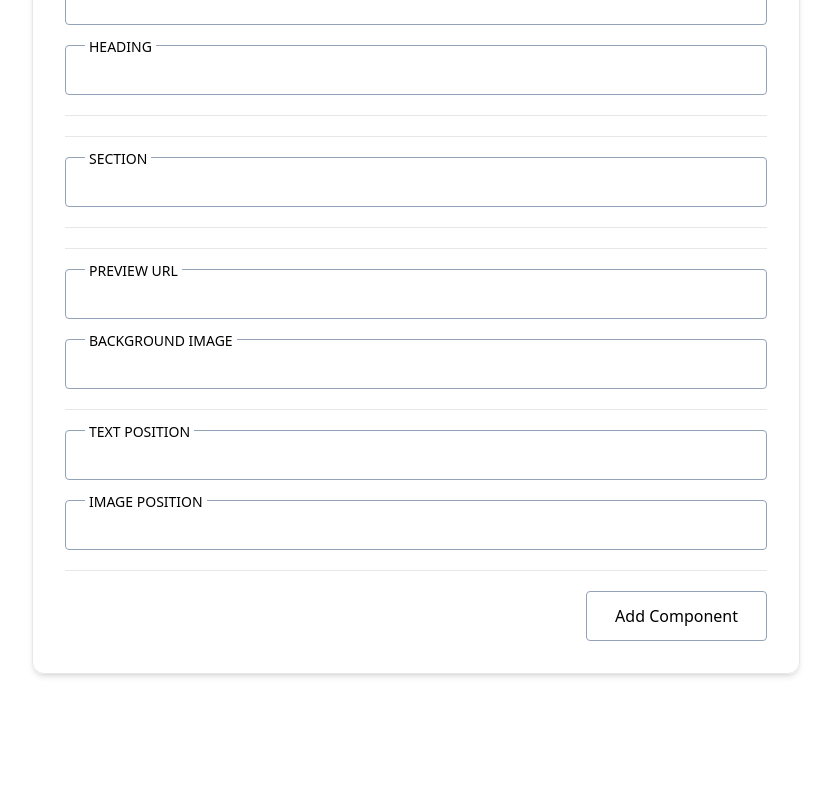
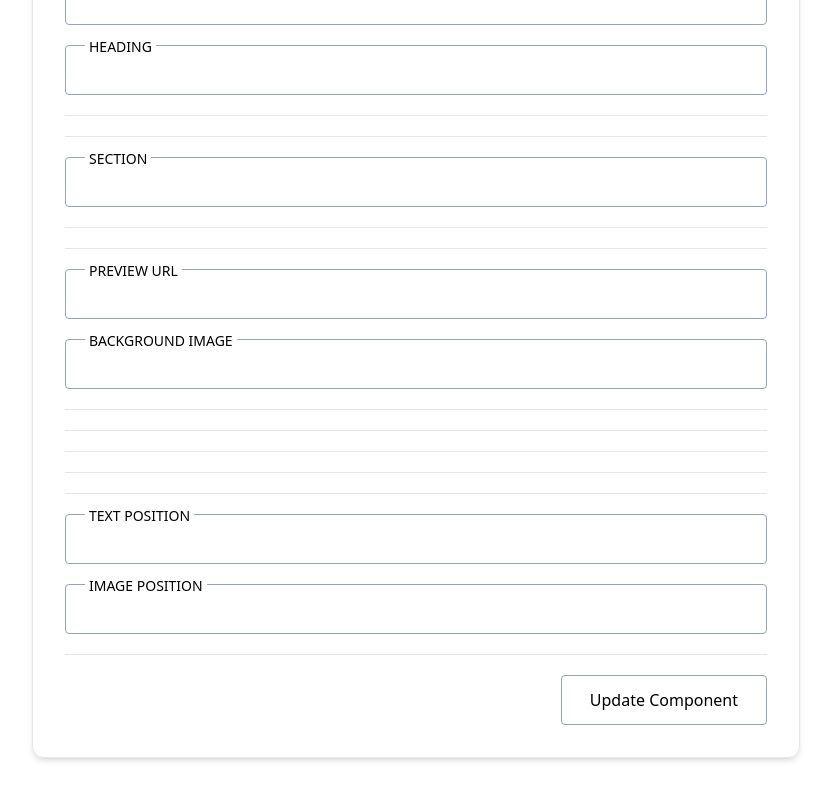
Before and after one commit to McLnp/components-list, a React (Vite) app: page /component-update/1 in a window 1280 px wide. Shown: the part 590-1390 px from the top of the page, without its empty margins (224-1055 px from the left). Before the commit the page ends 1360 px from the top, so only its background shows below. Built offline with nearby package versions, Linux system fonts and the light colour scheme; no server answers; the database is empty.

Commit message:
Update Component(not final)
Update the components but there is still a bug

```diff
--- a/src/components/CarouselImg.jsx
+++ b/src/components/CarouselImg.jsx
@@ -6,6 +6,7 @@ function CarouselImg({
   initialValue = { carouselImages: [] },
   changeCallback,
 }) {
+  if (!initialValue.carouselImages) return <></>;
   const [carouselImgs, setCarouselImgs] = useState(initialValue.carouselImages);
 
   function addCarouselImg() {
--- a/src/components/ContentField.jsx
+++ b/src/components/ContentField.jsx
@@ -3,6 +3,7 @@ import TextField from "./TextField";
 import Button from "./Button";
 
 function ContentField({ initialValue = { contentItems: [] }, changeCallback }) {
+  if (!initialValue.contentItems) return <></>;
   const [contents, setContents] = useState(initialValue.contentItems);
 
   const addContentField = () => {
--- a/src/components/Cta.jsx
+++ b/src/components/Cta.jsx
@@ -3,6 +3,8 @@ import TextField from "./TextField";
 import Button from "./Button";
 
 function CtaField({ initialValue = { ctaItems: [] }, changeCallback }) {
+  if (!initialValue.ctaItems) return <></>;
+
   const [ctas, setCtas] = useState(initialValue.ctaItems);
 
   const addCtaField = () => {
--- a/src/components/Form.jsx
+++ b/src/components/Form.jsx
@@ -22,8 +22,7 @@ export const Form = () => {
     contentItems: [{ heading: "", text: "", icon: "", column: "" }],
     section: "",
     ctaItems: [{ text: "", link: "", icon: "" }],
-    form: {
-      fields: [
+    form: [
       {
         type: "",
         label: "",
@@ -31,7 +30,6 @@ export const Form = () => {
         placeholder: "",
       },
     ],
-    },
     previewUrl: "",
     backgroundImg: "",
     images: [{ alt: "", src: "", position: "" }],
@@ -95,7 +93,7 @@ export const Form = () => {
       };
     });
 
-    const componentFormFieldArr = value.form.fields.map((item) => {
+    const componentFormFieldArr = value.form.map((item) => {
       return {
         components_id: component_id,
         component_field_type: item.type,
--- a/src/components/Images.jsx
+++ b/src/components/Images.jsx
@@ -3,6 +3,8 @@ import Button from "./Button";
 import TextField from "./TextField";
 
 function Images({ initialValue = { images: [] }, changeCallback }) {
+  if (!initialValue.images) return <></>;
+
   const [imagesItems, setImagesItem] = useState(initialValue.images);
 
   function addImages() {
--- a/src/components/Tags.jsx
+++ b/src/components/Tags.jsx
@@ -3,6 +3,8 @@ import TextField from "./TextField";
 import Button from "./Button";
 
 function Tags({ initialValue = { tagItems: [] }, changeCallback }) {
+  if (!initialValue.tagItems) return <></>;
+
   const [tags, setTags] = useState(initialValue.tagItems);
 
   function addTags() {
--- a/src/components/gridImg.jsx
+++ b/src/components/gridImg.jsx
@@ -3,6 +3,8 @@ import TextField from "./TextField";
 import Button from "./Button";
 
 function GridImg({ initialValue = { gridImages: [] }, changeCallback }) {
+  if (!initialValue.gridImages) return <></>;
+
   const [gridImgs, setGridImgs] = useState(initialValue.gridImages);
 
   function addCarouselImg() {
--- a/src/pages/Update.jsx
+++ b/src/pages/Update.jsx
@@ -1,4 +1,5 @@
 import React, { useEffect, useState } from "react";
+import { useNavigate } from "react-router-dom";
 import { useParams } from "react-router-dom";
 import supabase from "../config/SupabaseClient";
 import TextField from "../components/TextField";
@@ -15,6 +16,9 @@ import Button from "../components/Button";
 function Update() {
   const { id: component_id } = useParams();
   const [value, setValue] = useState({});
+  const [isLoading, setIsLoading] = useState(false);
+
+  const navigate = useNavigate();
 
   useEffect(() => {
     fetchComponent();
@@ -35,43 +39,50 @@ function Update() {
     }
 
     if (data) {
-      console.log(data);
-      const ctaItems = data.components_ctaItems.map((item) => ({
+      const ctaItems = data.components_ctaItems.map((item) => {
+        return {
           text: item.cta_text,
           link: item.cta_link,
           icon: item.cta_icon,
-      }));
-      const contentItems = data.components_contentItems.map((item) => ({
+        };
+      });
+      const contentItems = data.components_contentItems.map((item) => {
+        return {
           heading: item.content_heading,
           text: item.content_text,
           icon: item.content_icon,
           column: item.content_column,
-      }));
+        };
+      });
 
-      const formFields = data.components_formFields.map((item) => ({
+      const formFields = data.components_formFields.map((item) => {
+        return {
           type: item.component_field_type,
           label: item.component_field_label,
           icon: item.component_field_icon,
           placeholder: item.component_field_placeholder,
-      }));
+        };
+      });
 
-      const images = data.components_images.map((item) => ({
+      const images = data.components_images.map((item) => {
+        return {
           alt: item.component_images_alt,
           src: item.component_images_src,
           position: item.component_images_position,
-      }));
+        };
+      });
 
-      const carouselImages = data.components_carouselImages.map(
-        (item) => item.component_carousel_img
-      );
+      const carouselImages = data.components_carouselImages.map((item) => {
+        return item.component_carousel_img;
+      });
 
-      const gridImages = data.components_gridImages.map(
-        (item) => item.component_grid_images
-      );
+      const gridImages = data.components_gridImages.map((item) => {
+        return item.component_grid_images;
+      });
 
-      const tagItems = data.components_tagItems.map(
-        (item) => item.component_tags
-      );
+      const tagItems = data.components_tagItems.map((item) => {
+        return item.component_tags;
+      });
 
       setValue((prevState) => ({
         ...prevState,
@@ -82,9 +93,7 @@ function Update() {
         contentItems: contentItems,
         section: data.section,
         ctaItems: ctaItems,
-        form: {
-          fields: formFields,
-        },
+        form: formFields,
         previewUrl: data.preview_url,
         backgroundImg: data.background_img,
         images: images,
@@ -109,12 +118,188 @@ function Update() {
   // Debugging
   console.log(value);
 
+  const updateComponent = async (e) => {
+    e.preventDefault();
+
+    setIsLoading((prevState) => !prevState);
+
+    const { data, error } = await supabase
+      .from("components")
+      .update({
+        title: value.title,
+        description: value.description,
+        prelude: value.prelude,
+        heading: value.heading,
+        section: value.section,
+        preview_url: value.previewUrl,
+        background_img: value.backgroundImg,
+        text_position: value.textPosition,
+        image_position: value.imagePosition,
+      })
+      .select()
+      .eq("id", component_id);
+
+    const componentContentArr = value.contentItems.map((item) => {
+      return {
+        components_id: component_id,
+        content_heading: item.heading,
+        content_text: item.text,
+        content_icon: item.icon,
+        content_column: item.column,
+      };
+    });
+
+    const componentCtaArr = value.ctaItems.map((item) => {
+      return {
+        components_id: component_id,
+        cta_text: item.text,
+        cta_link: item.link,
+        cta_icon: item.icon,
+      };
+    });
+
+    const componentFormFieldArr = value.form.map((item) => {
+      return {
+        components_id: component_id,
+        component_field_type: item.type,
+        component_field_label: item.label,
+        component_field_icon: item.icon,
+        component_field_placeholder: item.placeholder,
+      };
+    });
+
+    const componentTagArr = value.tagItems.map((item) => {
+      return {
+        components_id: component_id,
+        component_tags: item,
+      };
+    });
+
+    const componentImageArr = value.images.map((item) => {
+      return {
+        components_id: component_id,
+        component_images_alt: item.alt,
+        component_images_src: item.src,
+        component_images_position: item.position,
+      };
+    });
+
+    const componentCarouselImageArr = value.carouselImages.map((item) => {
+      return {
+        components_id: component_id,
+        component_carousel_img: item,
+      };
+    });
+
+    const componentGridImageArr = value.gridImages.map((item) => {
+      return {
+        components_id: component_id,
+        component_grid_images: item,
+      };
+    });
+
+    const { data: componentContentItems, error: componentContentError } =
+      await supabase
+        .from("components_contentItems")
+        .update(componentContentArr)
+        .select()
+        .eq("components_id", component_id);
+
+    const { data: componentCtaItems, error: componentCtaError } = await supabase
+      .from("components_ctaItems")
+      .update(componentCtaArr)
+      .select()
+      .eq("components_id", component_id);
+
+    const { data: componentFormFieldItems, error: componentFormFieldError } =
+      await supabase
+        .from("components_formFields")
+        .update(componentFormFieldArr)
+        .select()
+        .eq("components_id", component_id);
+
+    const { data: componentTagItems, error: componentTagError } = await supabase
+      .from("components_tagItems")
+      .update(componentTagArr)
+      .select()
+      .eq("components_id", component_id);
+
+    const { data: componentImageItems, error: componentImagesError } =
+      await supabase
+        .from("components_images")
+        .update(componentImageArr)
+        .select()
+        .eq("components_id", component_id);
+
+    const {
+      data: componentCarouselImageItems,
+      error: componentCarouselImageError,
+    } = await supabase
+      .from("components_carouselImages")
+      .update(componentCarouselImageArr)
+      .select()
+      .eq("components_id", component_id);
+
+    const { data: componentGridImageItems, error: componentGridImageError } =
+      await supabase
+        .from("components_gridImages")
+        .update(componentGridImageArr)
+        .select()
+        .eq("components_id", component_id);
+
+    if (
+      error &&
+      componentContentError &&
+      componentCtaError &&
+      componentTagError &&
+      componentFormFieldError &&
+      componentImagesError &&
+      componentCarouselImageError &&
+      componentGridImageError
+    ) {
+      console.log({
+        error,
+        componentContentError,
+        componentCtaError,
+        componentTagError,
+        componentFormFieldError,
+        componentImagesError,
+        componentCarouselImageError,
+        componentGridImageError,
+      });
+    }
+
+    if (
+      data &&
+      componentContentItems &&
+      componentCtaItems &&
+      componentTagItems &&
+      componentFormFieldItems &&
+      componentImageItems &&
+      componentCarouselImageItems &&
+      componentGridImageItems
+    ) {
+      console.log({
+        data,
+        componentContentItems,
+        componentCtaItems,
+        componentTagItems,
+        componentFormFieldItems,
+        componentImageItems,
+        componentCarouselImageItems,
+        componentGridImageItems,
+      });
+      navigate("/");
+    }
+  };
+
   return (
     <div className="form-wrapper w-full min-h-lvh flex items-center justify-center py-24">
+      {value && (
         <form
           action=""
           className="flex flex-col max-w-3xl p-8 gap-5 w-full border border-accent rounded-xl shadow-md"
-        // onSubmit={addComponent}
+          onSubmit={updateComponent}
         >
           <TextField
             label="Title"
@@ -145,7 +330,7 @@ function Update() {
             onChange={handleTitleChange("heading")}
           />
           <hr />
-        {/* <ContentField initialValue={value} changeCallback={setValue} /> */}
+          <ContentField initialValue={value} changeCallback={setValue} />
           <hr />
           <TextField
             label="Section"
@@ -155,9 +340,8 @@ function Update() {
             onChange={handleTitleChange("section")}
           />
           <hr />
-        {/* <CtaField initialValue={value} changeCallback={setValue} /> */}
+          <CtaField initialValue={value} changeCallback={setValue} />
           <hr />
-
           <TextField
             label="Preview Url"
             name="preview-url"
@@ -173,14 +357,14 @@ function Update() {
             onChange={handleTitleChange("backgroundImg")}
           />
           <hr />
-        {/* <Images initialValue={value} changeCallback={setValue} />
+          <Images initialValue={value} changeCallback={setValue} />
           <hr />
           <CarouselImg initialValue={value} changeCallback={setValue} />
           <hr />
           <GridImg initialValue={value} changeCallback={setValue} />
           <hr />
           <Tags initialValue={value} changeCallback={setValue} />
-        <hr /> */}
+          <hr />
           <TextField
             label="Text Position"
             name="text-position"
@@ -196,13 +380,14 @@ function Update() {
             onChange={handleTitleChange("imagePosition")}
           />
           <hr />
-        {/* <FormField initialValue={value} changeCallback={setValue} /> */}
+          <FormField initialValue={value} changeCallback={setValue} />
 
-        <Button type="" btnText={"Add Component"} />
-        {/* <h2 className={isLoading ? "block" : "hidden"}>
-          Adding Component Please Wait...
-        </h2> */}
+          <Button type="" btnText={"Update Component"} />
+          <h2 className={isLoading ? "block" : "hidden"}>
+            Updating Component Please Wait...
+          </h2>
         </form>
+      )}
     </div>
   );
 }
--- /dev/null
+++ b/src/pages/gtag.js
@@ -0,0 +1 @@
+<!-- Event snippet for Submit lead form conversion page In your html page, add the snippet and call gtag_report_conversion when someone clicks on the chosen link or button. --> <script> function gtag_report_conversion(url) { var callback = function () { if (typeof(url) != 'undefined') { window.location = url; } }; gtag('event', 'conversion', { 'send_to': 'AW-16513286985/M5WzCPqjj6UZEMmGk8I9', 'event_callback': callback }); return false; } </script>
```
Also changed, not shown: src/components/FormField.jsx (+5 -9 lines), 1 other file (tests, documents, lock files or other folders). Lines whose indentation alone changed are shown as unchanged.
